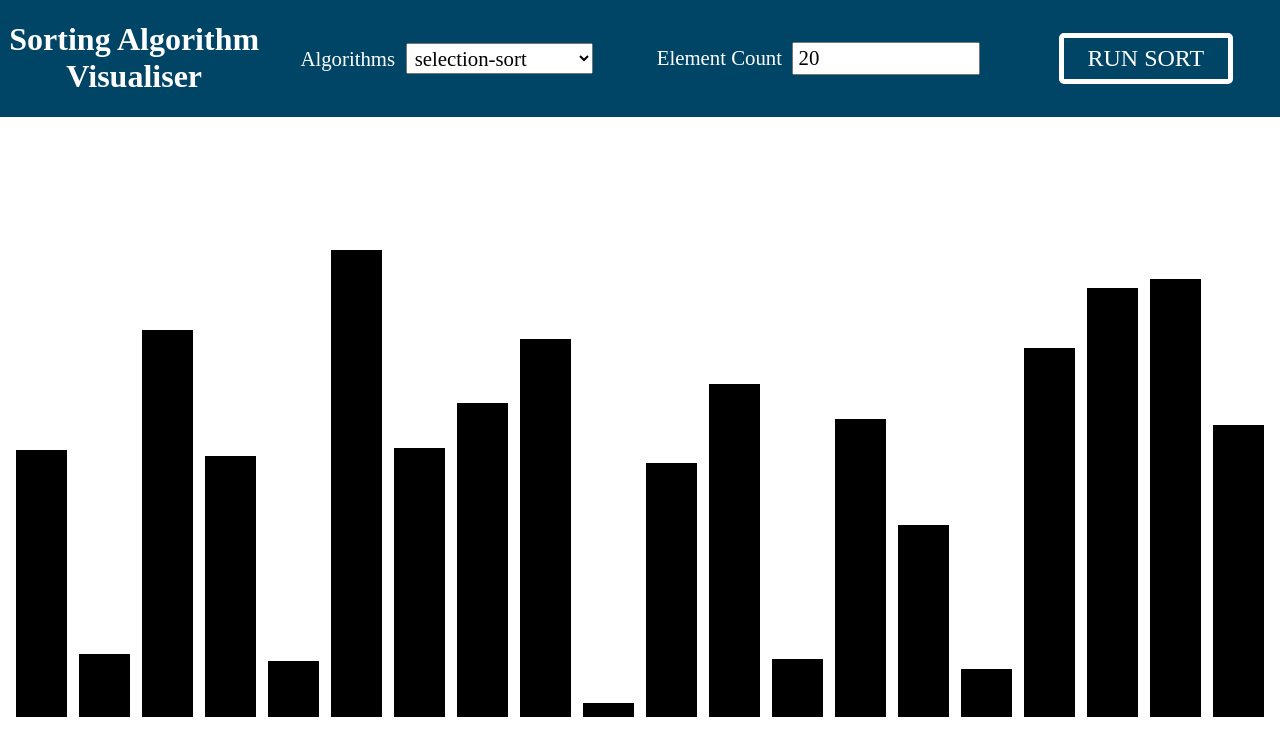
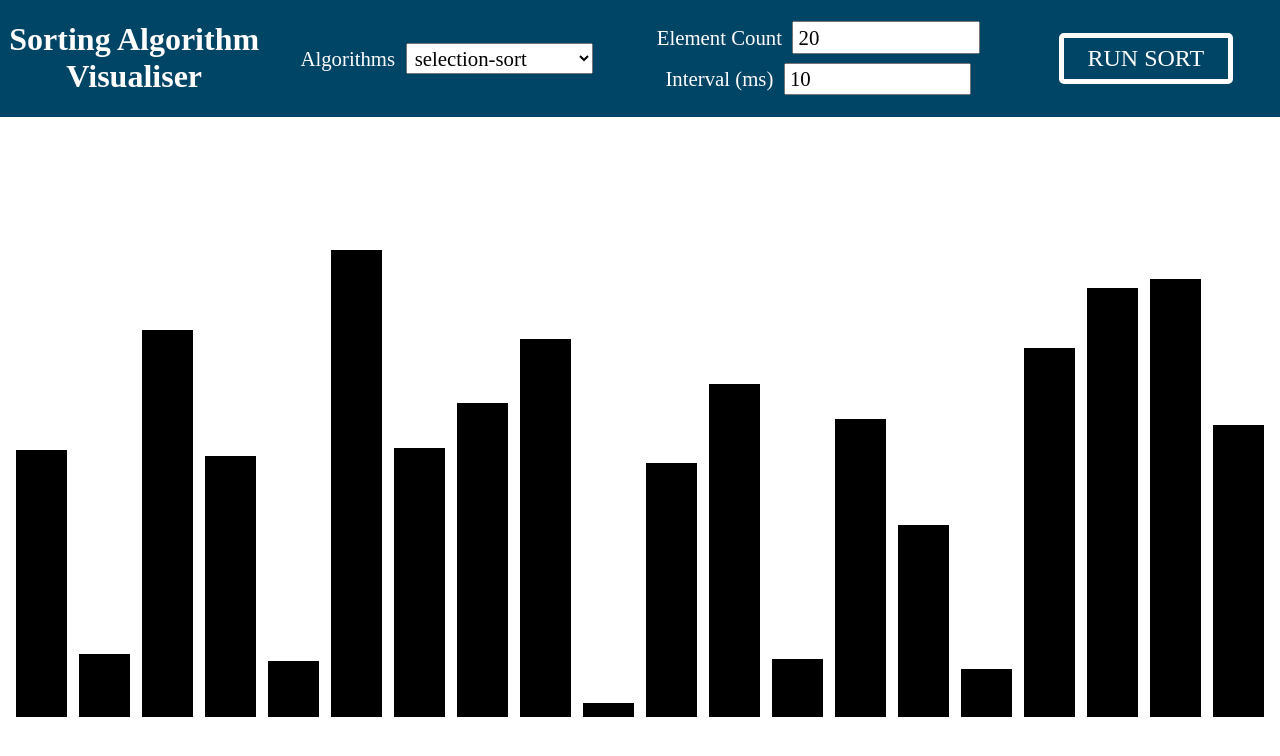
Before and after one commit to joshuasearle/sorting-algorithm-visualiser, a React (Create React App) app: page / in a window 1280 px wide. Shown: the top 756 px of the page. Built offline with nearby package versions, Linux system fonts and the light colour scheme; a web font is replaced by a local one.

Commit message:
can now change interval during a sort

```diff
--- a/src/components/Menubar/Menubar.js
+++ b/src/components/Menubar/Menubar.js
@@ -4,6 +4,7 @@ import classes from './Menubar.module.css';
 import AlgorithmPicker from './AlgorithmPicker/AlgorithmPicker';
 import ElementCountPicker from './ElementCountPicker/ElementCountPicker';
 import RunButton from './RunButton/RunButton';
+import SpeedPicker from './SpeedPicker/SpeedPicker';
 
 const Menubar = () => {
   return (
@@ -14,7 +15,9 @@ const Menubar = () => {
       </div>
       <div className={classes.ElementCountPicker}>
         <ElementCountPicker />
+        <SpeedPicker />
       </div>
+      <div className={classes.ElementCountPicker}></div>
       <div className={classes.RunButton}>
         <RunButton />
       </div>
--- a/src/components/Menubar/RunButton/RunButton.js
+++ b/src/components/Menubar/RunButton/RunButton.js
@@ -1,14 +1,30 @@
 import React from 'react';
-import { useDispatch } from 'react-redux';
+import { useDispatch, useSelector } from 'react-redux';
 
 import Button from '../../inputs/Button/Button';
 import * as actionCreators from '../../../store/actionCreators';
+import sortingAlgs from '../../../sorting-algs/sorting-main';
+import { store } from '../../../index';
 
 const RunButton = () => {
   const dispatch = useDispatch();
+  const [currentList, algorithm] = useSelector((state) => [
+    state.currentList,
+    state.algorithm,
+  ]);
 
   const buttonPressHandler = () => {
-    dispatch(actionCreators.visualise());
+    const alg = sortingAlgs[algorithm];
+    const animations = alg(currentList);
+    recursiveTimeout(animations, 0);
+  };
+
+  const recursiveTimeout = (actions, actionIdx) => {
+    setTimeout(() => {
+      dispatch(actions[actionIdx]);
+      if (actionIdx + 1 === actions.length) return;
+      recursiveTimeout(actions, actionIdx + 1);
+    }, store.getState().interval);
   };
 
   return <Button onClick={buttonPressHandler}>RUN SORT</Button>;
--- /dev/null
+++ b/src/components/Menubar/SpeedPicker/SpeedPicker.js
@@ -0,0 +1,24 @@
+import React from 'react';
+import { useSelector, useDispatch } from 'react-redux';
+
+import FormLabel from '../../inputs/FormLabel/FormLabel';
+import NumberInput from '../../inputs/NumberInput/NumberInput';
+import * as actionCreators from '../../../store/actionCreators';
+
+const ElementCountPicker = () => {
+  let interval = useSelector((state) => state.interval);
+  const dispatch = useDispatch();
+
+  const intervalChangeHandler = (event) => {
+    dispatch(actionCreators.setInterval(event.target.value));
+  };
+
+  return (
+    <div>
+      <FormLabel>Interval (ms)</FormLabel>
+      <NumberInput value={interval} onChange={intervalChangeHandler} />
+    </div>
+  );
+};
+
+export default ElementCountPicker;
--- a/src/index.js
+++ b/src/index.js
@@ -10,7 +10,10 @@ import reducer from './store/reducer';
 
 const composeEnhancers = window.__REDUX_DEVTOOLS_EXTENSION_COMPOSE__ || compose;
 
-const store = createStore(reducer, composeEnhancers(applyMiddleware(thunk)));
+export const store = createStore(
+  reducer,
+  composeEnhancers(applyMiddleware(thunk))
+);
 
 ReactDOM.render(
   <React.StrictMode>
--- a/src/store/actionCreators.js
+++ b/src/store/actionCreators.js
@@ -12,6 +12,13 @@ export const setAlgorithm = (algorithm) => {
   return {
     type: actionTypes.SET_ALGORITHM,
     algorithm: algorithm,
+  };
+};
+
+export const setInterval = (interval) => {
+  return {
+    type: actionTypes.SET_INTERVAL,
+    interval: interval,
   };
 };
 
@@ -30,15 +37,19 @@ export const highlightElements = (idxColorMap) => {
   };
 };
 
-export const visualise = () => {
-  return (dispatch, getState) => {
-    const algorithm = sortingAlgs[getState().algorithm];
-    const animationActions = algorithm(getState().currentList);
-    for (let i = 0; i < animationActions.length; i++) {
-      let action = animationActions[i];
-      setTimeout(() => {
-        dispatch(action);
-      }, 10 * i);
-    }
-  };
-};
+// export const visualise = () => {
+//   return (dispatch, getState) => {
+//     const algorithm = sortingAlgs[getState().algorithm];
+//     const animationActions = algorithm(getState().currentList);
+//     let actionIdx = 0;
+//     const interval = setInterval(() => {
+//       // stop interval if end of animation list
+//       if (actionIdx === animationActions.length) {
+//         clearInterval(interval);
+//         return;
+//       }
+//       dispatch(animationActions[actionIdx]);
+//       actionIdx++;
+//     }, getState().interval);
+//   };
+// };
--- a/src/store/actionTypes.js
+++ b/src/store/actionTypes.js
@@ -1,5 +1,6 @@
 export const SET_ALGORITHM = 'SET_ALGORITHM';
 export const GENERATE_LIST = 'GENERATE_LIST';
+export const SET_INTERVAL = 'SET_INTERVAL';
 
 export const SWAP_ELEMENTS = 'SWAP_ELEMENTS';
 export const HIGHLIGH_ELEMENTS = 'HIGHLIGHT_ELEMENTS';
--- a/src/store/reducer.js
+++ b/src/store/reducer.js
@@ -13,6 +13,7 @@ const randomListGenerator = (length) => {
 const initialState = {
   algorithm: 'selection-sort',
   currentList: randomListGenerator(20),
+  interval: 10,
 };
 
 const setAlgorithm = (state, action) => {
@@ -41,6 +42,10 @@ const highlight = (state, action) => {
   return objectCombiner(state, { currentList: newList });
 };
 
+const setInterval = (state, action) => {
+  return objectCombiner(state, { interval: action.interval });
+};
+
 const reducer = (state = initialState, action) => {
   switch (action.type) {
     case actionTypes.SET_ALGORITHM:
@@ -51,6 +56,8 @@ const reducer = (state = initialState, action) => {
       return swapElements(state, action);
     case actionTypes.HIGHLIGH_ELEMENTS:
       return highlight(state, action);
+    case actionTypes.SET_INTERVAL:
+      return setInterval(state, action);
     default:
       return state;
   }
```
